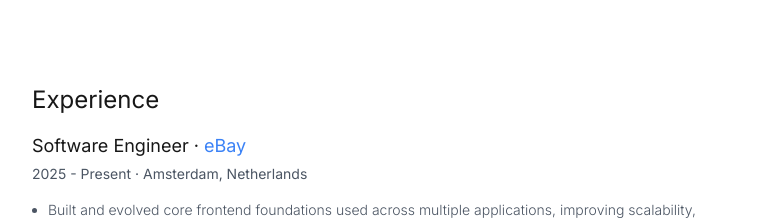
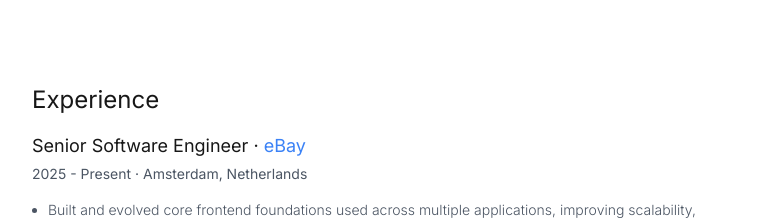
Before and after one commit to dnlipko/dnlipko.github.io, a Next.js app: page / in a window 1280 px wide. Shown: the part 860-1082 px from the top of the page, without its empty margins (256-1018 px from the left). Built offline with nearby package versions, Linux system fonts and the light colour scheme.

Commit message:
Update job title to 'Senior Software Engineer'

```diff
--- a/src/app/(sections)/about/page.tsx
+++ b/src/app/(sections)/about/page.tsx
@@ -21,7 +21,7 @@ const skills = [
 
 const experiences = [
   {
-    title: "Software Engineer",
+    title: "Senior Software Engineer",
     company: "eBay",
     companyUrl: "https://ebay.com",
     period: "2025 - Present",
```
